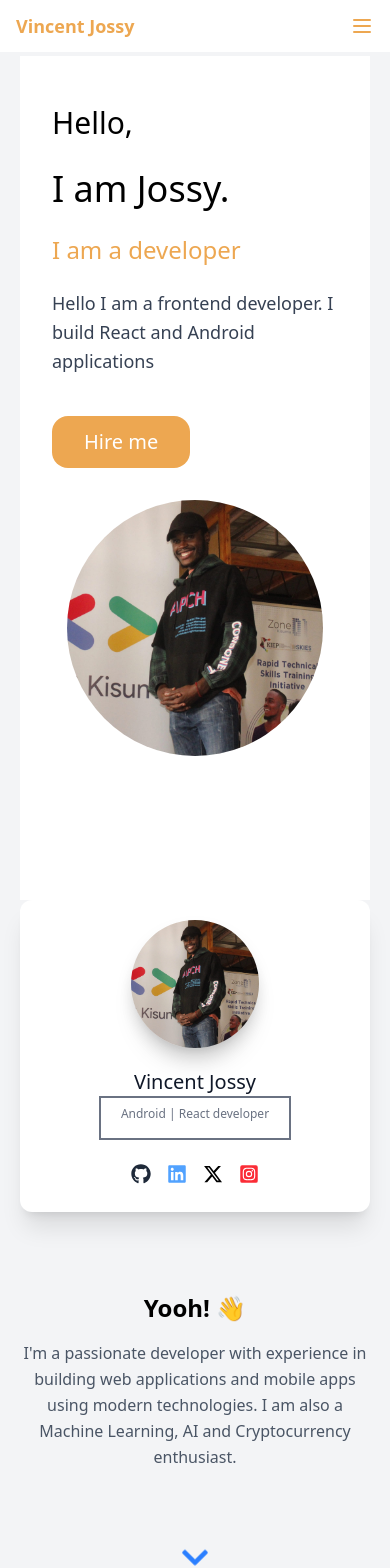
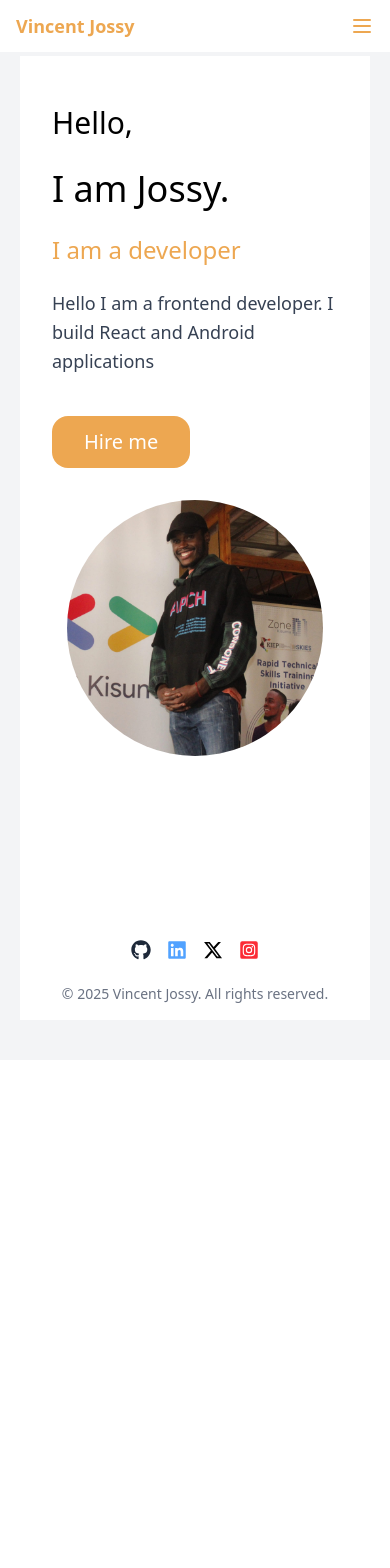
Before and after one commit to Jossyvincent/jossy-portfolio, a React (Vite) app: page / in a window 390 px wide. Shown: the top 1568 px of the page. After the commit the page ends 1060 px from the top, so only its background shows below. Built offline with nearby package versions, Linux system fonts and the light colour scheme.

Commit message:
Landing page with footer

```diff
--- a/src/App.jsx
+++ b/src/App.jsx
@@ -12,11 +12,7 @@ function App() {
   return (
     <div className= "min-h-screen py-10 sm: px-5 bg-gray-100">
       <LandingPage/>
-      <Card/>
-      <About/>
-      <Skills/>
-      <Contact/>
-      <Footer/>
+
     </div>
   )
 }
--- a/src/components/LandingPage.jsx
+++ b/src/components/LandingPage.jsx
@@ -1,6 +1,8 @@
 import React from 'react';
 import { Menu, X } from "lucide-react";
 import profile from '../assets/profile.jpeg';
+import { FaGithub,FaLinkedin,FaInstagramSquare} from "react-icons/fa";
+import { FaXTwitter } from "react-icons/fa6";
 
 import { useState } from 'react';
 
@@ -107,6 +109,35 @@ const LandingPage = () => {
 
             </div>
         </div>
+        {/*footer*/}
+        <div className='py-4 bg-white'>
+                <div className='flex justify-center mt-4'>
+                    <a className='text-xl m-1 p-1 sm:m-2 sm:p-2 text-gray-800 hover:bg-gray-800 rounded-full
+                     hover:text-white transition-colors duration-300' href='https://github.com/Jossyvincent'>
+                        <FaGithub />
+                        <span className='sr-only'>Github</span>
+                    </a>
+                    <a className='text-xl m-1 p-1 sm:m-2 sm:p-2 text-blue-400 hover:bg-blue-400 rounded-full
+                     hover:text-white transition-colors duration-300' href='https://www.linkedin.com/in/vincentjossy'>
+                        <FaLinkedin />
+                        <span className='sr-only'>LinkedIn</span>
+                    </a>
+                    <a className='text-xl m-1 p-1 sm:m-2 sm:p-2 text-black hover:bg-black rounded-full
+                     hover:text-white transition-colors duration-300' href='https://x.com/kojowis'>
+                        <FaXTwitter />
+                        <span className='sr-only'>Twitter</span>
+                    </a>
+                    <a className='text-xl m-1 p-1 sm:m-2 sm:p-2 text-red-500 hover:bg-red-400 rounded-full
+                     hover:text-white transition-colors duration-300' href='https://instagram.com/jossy_vincent'>
+                        <FaInstagramSquare />
+                        <span className='sr-only'>Instagram</span>
+                    </a>
+                </div>
+                <div className='flex mt-4 justify-center'>
+                    <p className='text-sm text-gray-500'>&copy; 2025 Vincent Jossy. All rights reserved.</p>
+                </div>
+
+            </div>
 
     </main>
   )
```
